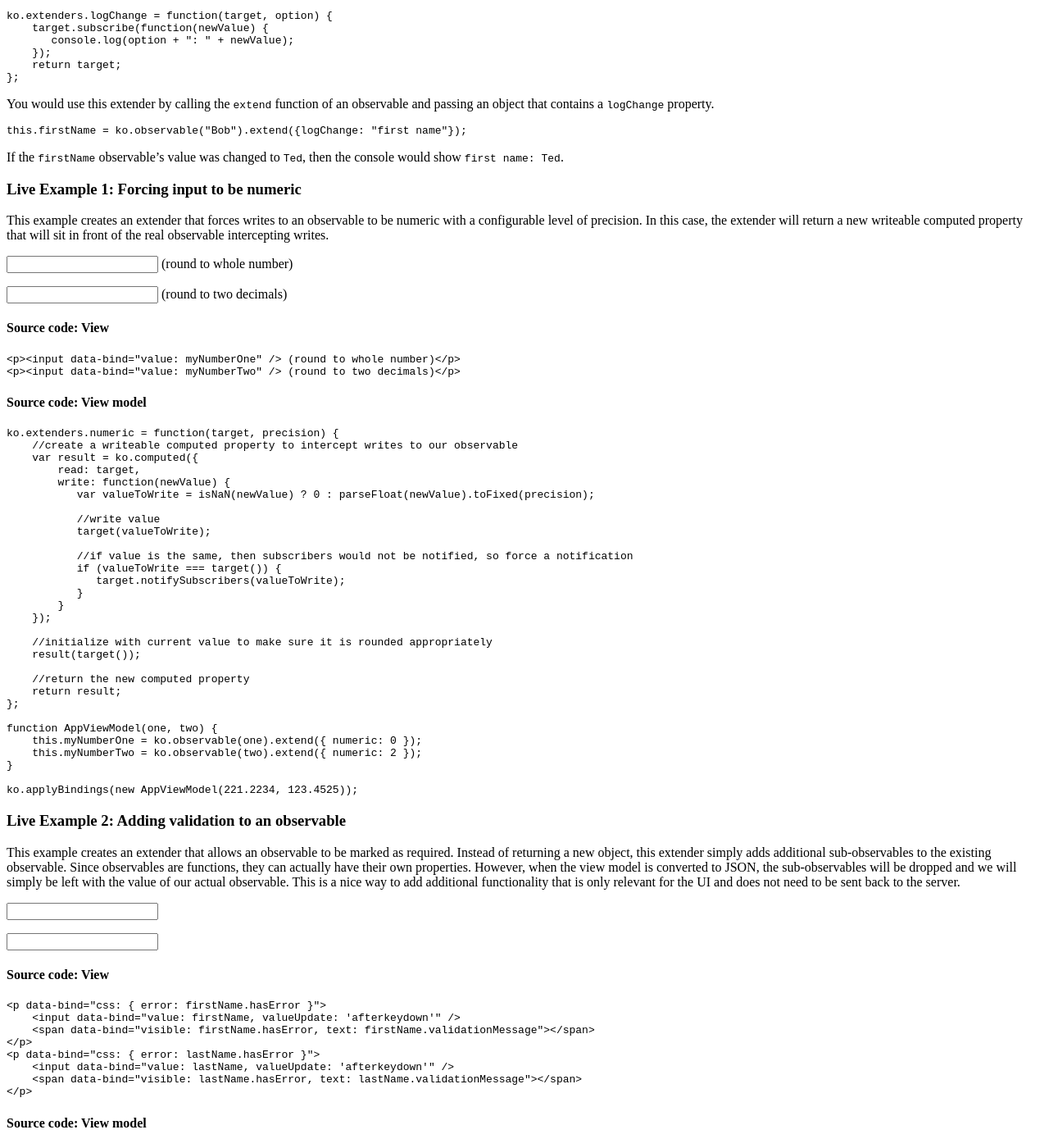
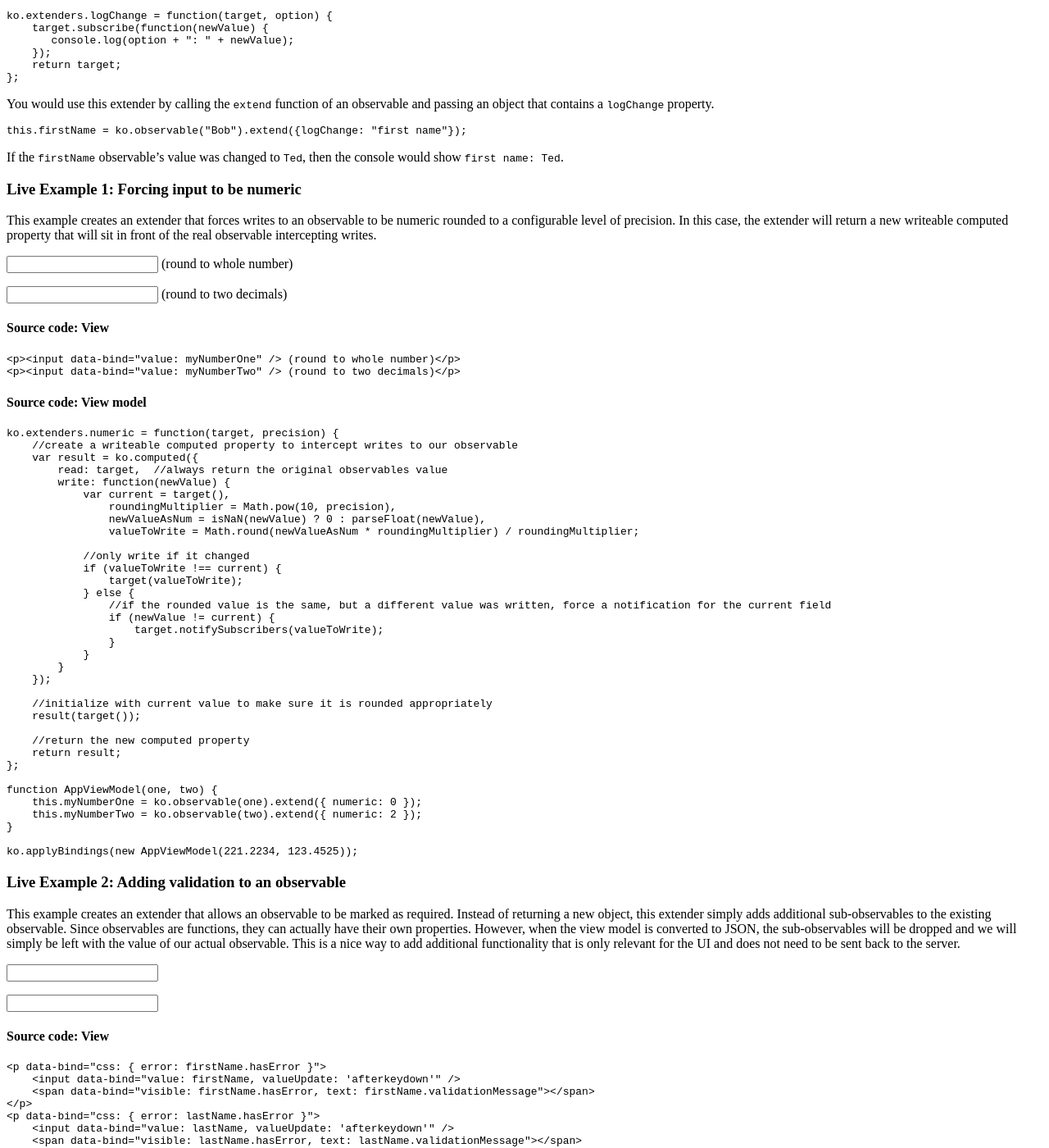
Before and after one commit to knockout/knockout, a Jekyll site: the page built from documentation/extenders.md, in a window 1280 px wide and 1400 px high, scrolled down 1792 px. Shown: the whole window at 82% size. Built offline with Jekyll 4.4.1, drawn with Linux system fonts in a browser that asks for light colours; nearby versions of some CDN libraries; library files that are not in the unit come from our copies.

Commit message:
Sample numeric extender was converting to string by using .toFixed().  Changed to round as number.

```diff
--- a/documentation/extenders.md
+++ b/documentation/extenders.md
@@ -25,7 +25,7 @@
 
 ### Live Example 1: Forcing input to be numeric
 
-This example creates an extender that forces writes to an observable to be numeric with a configurable level of precision.  In this case, the extender will return a new writeable computed property that will sit in front of the real observable intercepting writes.
+This example creates an extender that forces writes to an observable to be numeric rounded to a configurable level of precision.  In this case, the extender will return a new writeable computed property that will sit in front of the real observable intercepting writes.
 
 <style type="text/css">
    .error {  color: red; }
@@ -42,17 +42,22 @@
 ko.extenders.numeric = function(target, precision) {
     //create a writeable computed property to intercept writes to our observable
     var result = ko.computed({
-        read: target,
+        read: target,  //always return the original observables value
         write: function(newValue) {
-           var valueToWrite = isNaN(newValue) ? 0 : parseFloat(newValue).toFixed(precision);
+            var current = target(),
+                roundingMultiplier = Math.pow(10, precision),
+                newValueAsNum = isNaN(newValue) ? 0 : parseFloat(newValue),
+                valueToWrite = Math.round(newValueAsNum * roundingMultiplier) / roundingMultiplier;
 
-           //write value
-           target(valueToWrite);
-
-           //if value is the same, then subscribers would not be notified, so force a notification
-           if (valueToWrite === target()) {
-              target.notifySubscribers(valueToWrite);
-           }
+            //only write if it changed
+            if (valueToWrite !== current) {
+                target(valueToWrite);
+            } else {
+                //if the rounded value is the same, but a different value was written, force a notification for the current field
+                if (newValue != current) {
+                    target.notifySubscribers(valueToWrite);
+                }
+            }
         }
     });
 
@@ -72,6 +77,7 @@
 {% endcapture %}
 
 {% include live-example-minimal.html %}
+
 
 ### Live Example 2: Adding validation to an observable
 
```
